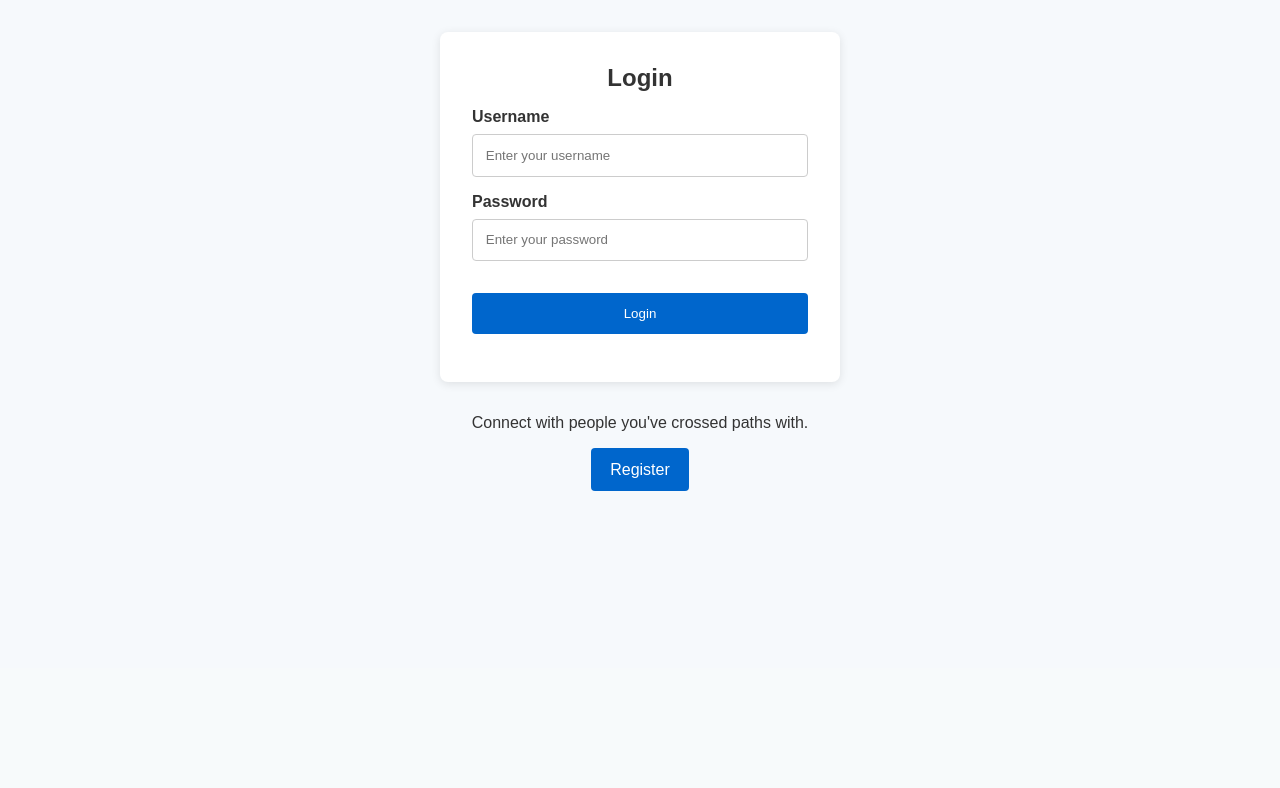
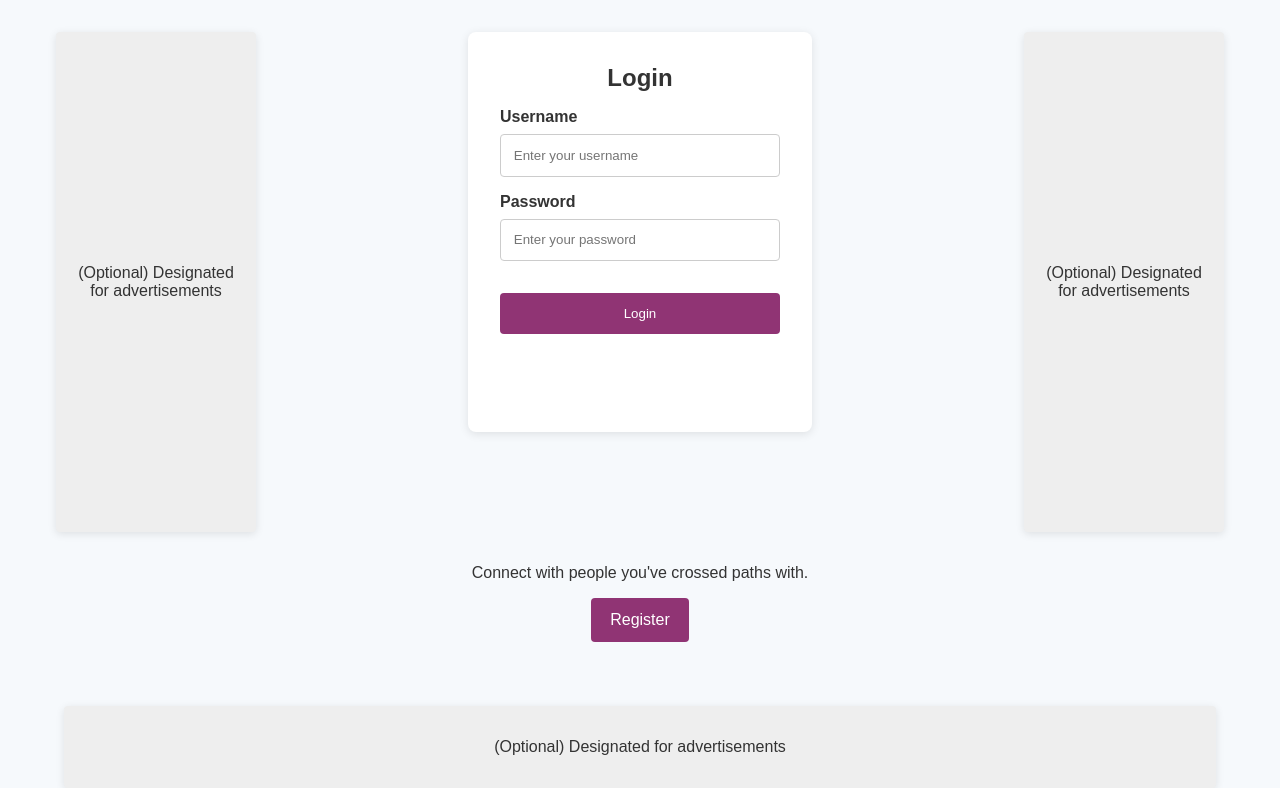
Before and after one commit to yuvalati/SnapSync, a Flask app: page / in a window 1280 px wide. Shown: the part 132-920 px from the top of the page. Before the commit the page ends 623 px from the top, so only its background shows below. Run offline with Flask 3, Linux system fonts and the light colour scheme.

Commit message:
modified the index route

```diff
--- a/static/css/style.css
+++ b/static/css/style.css
@@ -44,7 +44,7 @@ body {
     display: inline-block;
     padding: 0.8rem 1.2rem;
     margin: 1rem 0;
-    background: #0066cc;
+    background: #903474; /* Updated color */
     color: #fff;
     text-decoration: none;
     border-radius: 4px;
@@ -52,17 +52,59 @@ body {
 }
 
 .btn:hover {
-    background: #0052a3;
+    background: #6b2856; /* Slightly darker shade of #903474 */
 }
 
-/* Login container */
+/* Layout row for ads + login container */
+.layout-row {
+    display: flex;
+    justify-content: center;  /* Centers items horizontally */
+    align-items: flex-start;  /* Aligns items at the top */
+    gap: 2rem;                /* Space between columns */
+    max-width: 1200px;
+    margin: 2rem auto;
+    padding: 0 1rem;
+}
+
+/* Vertical ads on left and right */
+.vertical-ad {
+    width: 200px;
+    min-height: 500px; /* Tall vertical space */
+    background-color: #eee;
+    border-radius: 4px;
+    box-shadow: 0 2px 8px rgba(0,0,0,0.1);
+
+    /* Centers content horizontally & vertically */
+    display: flex;
+    align-items: center;
+    justify-content: center;
+
+    /* Keeps text aligned in the center horizontally if multi-line */
+    text-align: center;
+
+    padding: 1rem;
+}
+
+/* Wide advertisement bar at the bottom */
+.wide-ad {
+    width: 90%;
+    background-color: #eee;
+    margin: 3rem auto 0;
+    padding: 2rem;
+    border-radius: 4px;
+    text-align: center;
+    box-shadow: 0 2px 8px rgba(0,0,0,0.1);
+}
+
+/* Login container - made taller */
 .login-container {
     max-width: 400px;
     background: #fff;
-    margin: 2rem auto;
     padding: 2rem;
     border-radius: 8px;
     box-shadow: 0 2px 10px rgba(0,0,0,0.1);
+    min-height: 400px;       /* Increased min-height for a "longer" box */
+    margin: 0 auto;          /* In case we want to ensure center alignment if needed */
 }
 
 .login-container h2 {
--- a/templates/index.html
+++ b/templates/index.html
@@ -7,15 +7,24 @@
   <link rel="stylesheet" href="/static/css/style.css">
 </head>
 <body>
+
+  <!-- Header -->
   <div class="header">
     <img src="/static/images/Snapsync_logo.jpg" alt="SnapSync Logo" id="logo">
     <h1>SnapSync</h1>
   </div>
 
+  <!-- 3-column row: left ad, login container, right ad -->
+  <div class="layout-row">
+    <!-- Left ad frame -->
+    <div class="vertical-ad">
+      (Optional) Designated for advertisements
+    </div>
+
     <!-- Login Form Section -->
     <div class="login-container">
       <h2>Login</h2>
-        <form action="/login" method="POST">
+      <form action="/login" method="POST" onsubmit="return false;">
         <label for="username">Username</label>
         <input
           type="text"
@@ -34,15 +43,33 @@
           required
         >
 
-            <button type="submit" class="btn login-btn">Login</button>
+        <!-- Clicking this button triggers an alert instead of a real login -->
+        <button
+          type="button"
+          class="btn login-btn"
+          onclick="alert('We are still working on the login feature!');"
+        >
+          Login
+        </button>
       </form>
     </div>
 
-    <!-- Main Section -->
+    <!-- Right ad frame -->
+    <div class="vertical-ad">
+      (Optional) Designated for advertisements
+    </div>
+  </div>
+
+  <!-- Main Section (Register and Additional Text) -->
   <div class="main">
     <p>Connect with people you've crossed paths with.</p>
-        <!-- Keep the same functionality but rename the link -->
     <a href="/profile" class="btn register-btn">Register</a>
   </div>
+
+  <!-- Wide advertisement bar at the bottom -->
+  <div class="wide-ad">
+    (Optional) Designated for advertisements
+  </div>
+
 </body>
 </html>
```
Lines whose indentation alone changed are shown as unchanged.
